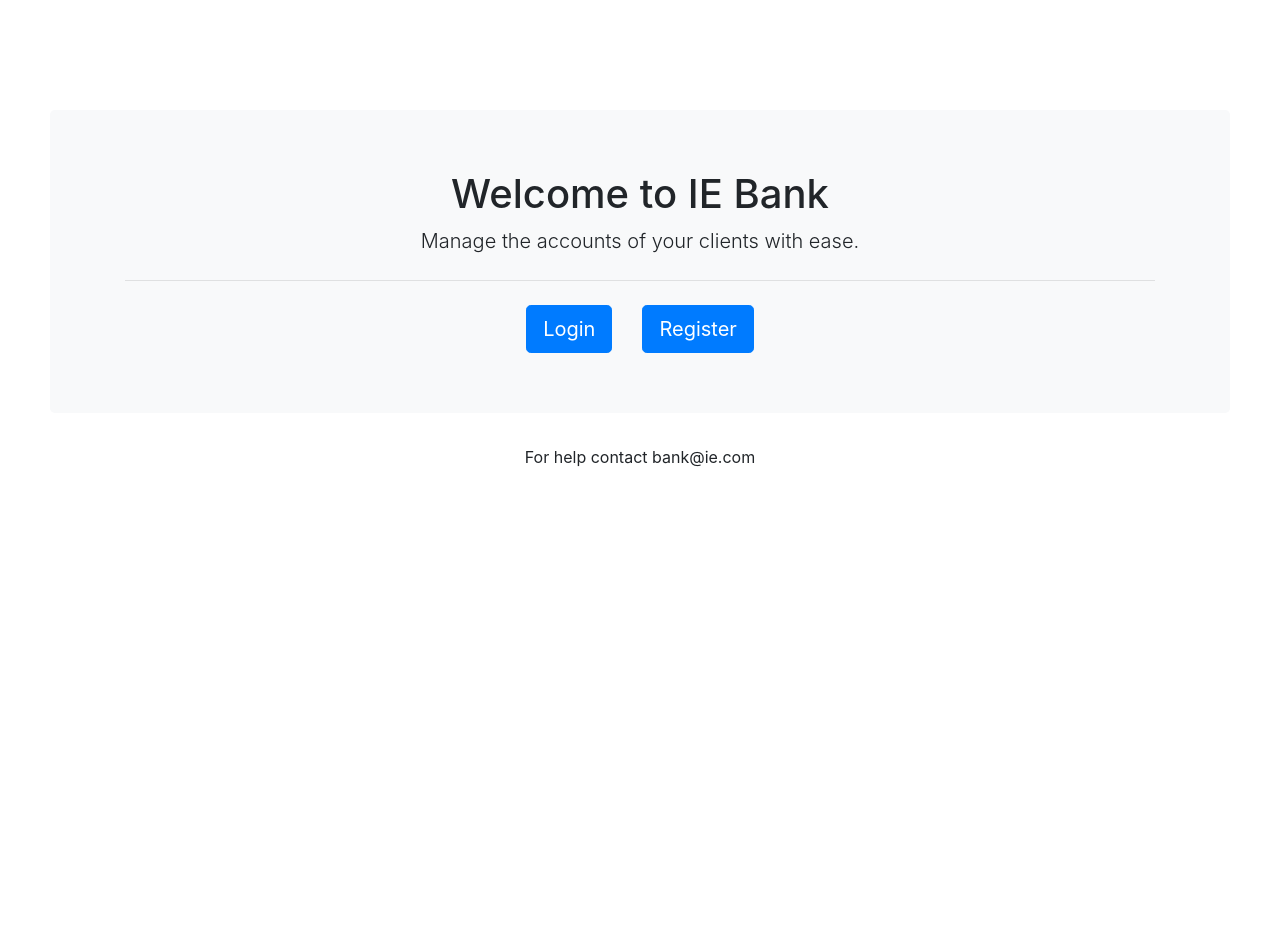
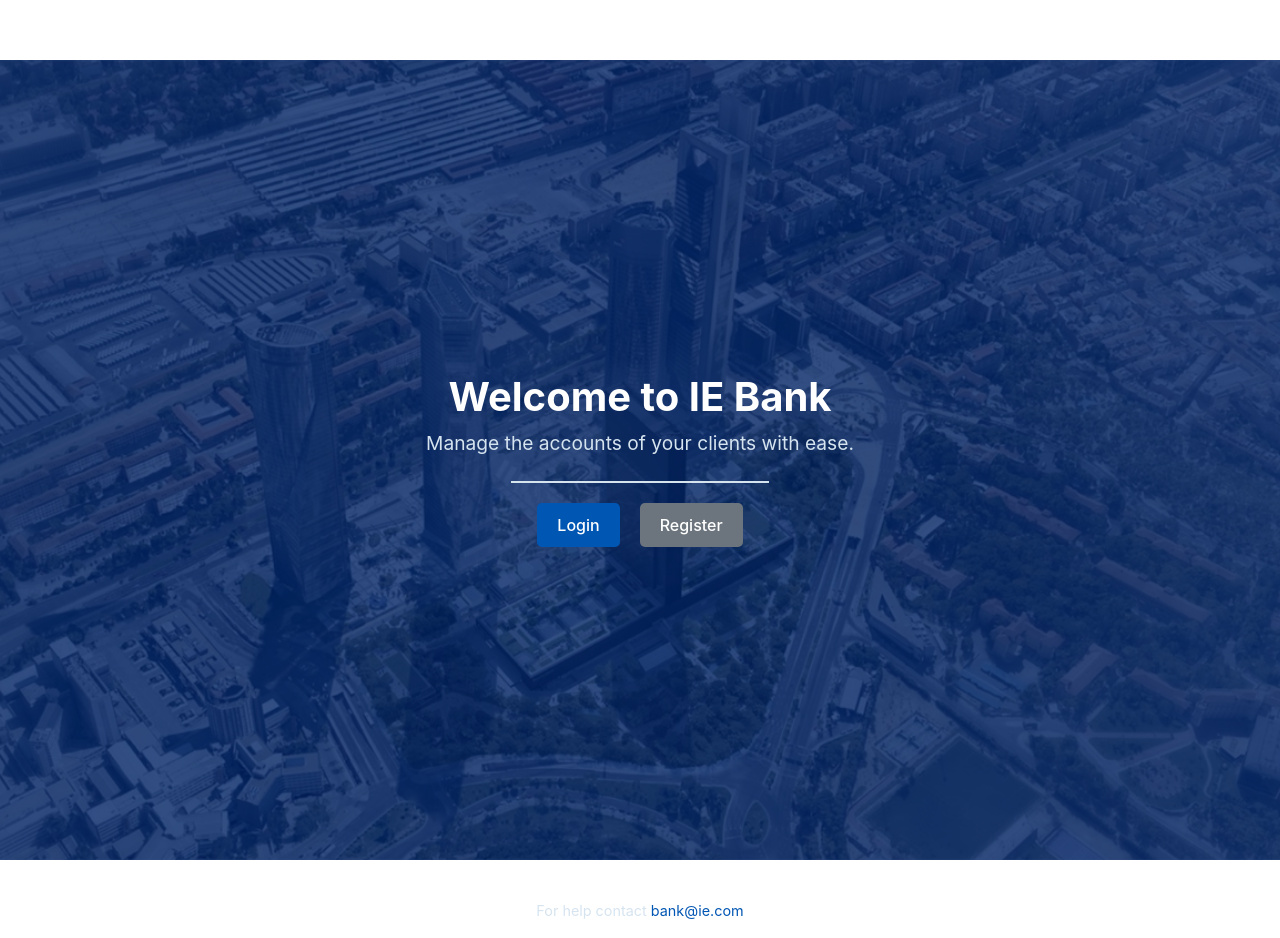
Before and after one commit to winning-DevOps-Project/ie-bank-fe-2024, a Vue app: page / in a window 1280 px wide. Before the commit the page ends 800 px from the top, so only its background shows below. Built offline with nearby package versions, Linux system fonts and the light colour scheme.

Commit message:
Refactor home page layout and styling

```diff
--- a/src/components/Home.vue
+++ b/src/components/Home.vue
@@ -1,27 +1,26 @@
 <template>
   <div class="home">
-      <div class="jumbotron vertical-center">
-        <div class="container">
+    <div class="hero-section">
+      <div class="overlay">
+        <div class="content">
           <h1>Welcome to IE Bank</h1>
-          <p class="lead">
-            Manage the accounts of your clients with ease.
-          </p>
-          <hr class="my-4" />
+          <p class="subtext">Manage the accounts of your clients with ease.</p>
+          <hr class="divider" />
           <div class="button-group">
             <!-- LOGIN -->
-          <router-link :to="authRedirect">
-            <button class="btn btn-primary btn-lg">Login</button>
-          </router-link>
-          <!-- REGISTER -->
-          <router-link :to="'/register'">
-            <button class="btn btn-primary btn-lg">Register</button>
-          </router-link>
+            <router-link :to="authRedirect">
+              <button class="btn btn-primary">Login</button>
+            </router-link>
+            <!-- REGISTER -->
+            <router-link :to="'/register'">
+              <button class="btn btn-secondary">Register</button>
+            </router-link>
+          </div>
         </div>
       </div>
     </div>
-    <!-- Help Section at the Bottom -->
     <footer>
-      <p>For help contact bank@ie.com</p>
+      <p>For help contact <a href="mailto:bank@ie.com">bank@ie.com</a></p>
     </footer>
   </div>
 </template>
@@ -30,9 +29,7 @@
 export default {
   name: "Home",
   computed: {
-    // Dynamically determine the redirect path
     authRedirect() {
-      // Check if the user is authenticated (example using localStorage)
       const token = localStorage.getItem("jwt");
       return token ? "/accounts" : "/login";
     },
@@ -41,36 +38,105 @@ export default {
 </script>
 
 <style scoped>
-.home {
-  text-align: center;
-  padding: 50px;
+/* Main Section Styling */
+
+.hero-section {
+  height: 100vh; /* Full height of the viewport */
+  background: url('@/assets/4_TOWER.jpg') no-repeat center center/cover; /* Correct path */
+  position: relative;
+  display: flex;
+  justify-content: center;
+  align-items: center;
+  color: white;
 }
 
-.jumbotron {
-  background-color: #f8f9fa;
-  padding: 60px;
+
+/* Blue overlay */
+.overlay {
+  position: absolute;
+  top: 0;
+  left: 0;
+  width: 100%;
+  height: 100%;
+  background: rgba(0, 35, 102, 0.8); /* Blue overlay with transparency */
+  display: flex;
+  justify-content: center;
+  align-items: center;
+  z-index: 1;
 }
 
-.lead {
-  font-size: 1.25rem;
-  font-weight: 300;
+.content {
+  z-index: 2; /* Ensure content appears above the overlay */
+  text-align: center;
 }
 
-/* MARGIN BETWEEN LOGIN AND REGISTER BUTTONS */
+.content h1 {
+  font-size: 2.5rem;
+  font-weight: bold;
+  margin-bottom: 0.5rem;
+}
+
+.content .subtext {
+  font-size: 1.2rem;
+  color: #d6e4f0; /* Lighter text color for better contrast */
+  margin-bottom: 1.5rem;
+}
+
+.divider {
+  margin: 20px auto;
+  width: 60%;
+  border: 1px solid #d6e4f0;
+}
+
+/* Buttons */
 .button-group {
   display: flex;
   justify-content: center;
-  gap: 30px;
+  gap: 20px;
 }
 
-/* FOOTER */
-.footer {
+button {
+  padding: 10px 20px;
+  font-size: 1rem;
+  font-weight: 500;
+  border-radius: 5px;
+  border: none;
+  cursor: pointer;
+  transition: background 0.3s ease;
+}
+
+.btn-primary {
+  background-color: #0056b3;
+  color: white;
+}
+
+.btn-primary:hover {
+  background-color: #003f8a;
+}
+
+.btn-secondary {
+  background-color: #6c757d;
+  color: white;
+}
+
+.btn-secondary:hover {
+  background-color: #5a6268;
+}
+
+/* Footer */
+footer {
+  margin-top: 40px;
   text-align: center;
-  padding: 10px;
-  background-color: #f8f9fa;
-  position: sticky;
-  bottom: 40;
-  width: 100%;
-  font-size: 1rem;
+  font-size: 0.9rem;
+  color: #d6e4f0;
+}
+
+footer a {
+  color: #0056b3;
+  text-decoration: none;
+}
+
+footer a:hover {
+  text-decoration: underline;
 }
 </style>
```
Also changed, not shown: src/assets/4_TOWER.jpg (added).
